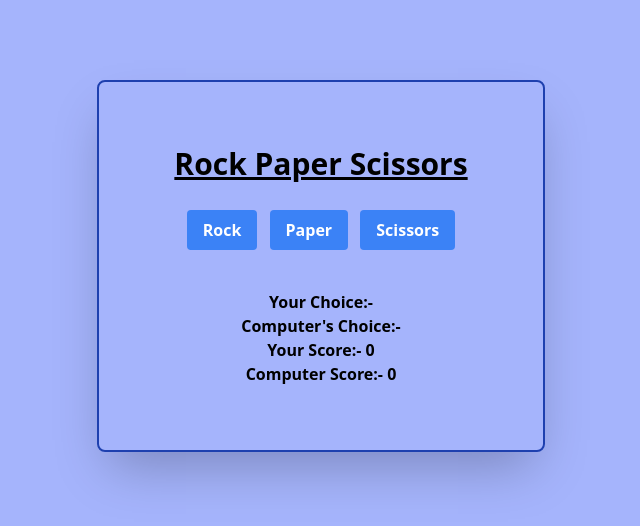
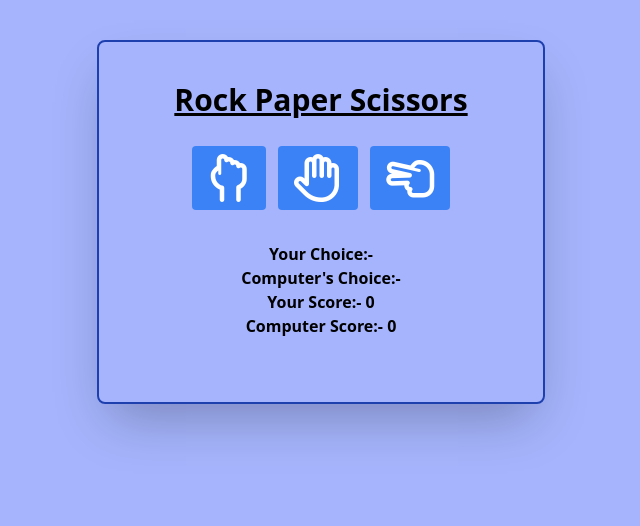
Before and after one commit to bulbul1434/Games, a plain HTML site: page Rock Paper Scissors/index.html in a window 1280 px wide. Shown: the whole page, without its empty margins (319-959 px from the left). Drawn offline with nearby package versions, Linux system fonts and the light colour scheme.

Commit message:
intials commit

```diff
--- a/Rock Paper Scissors/index.html
+++ b/Rock Paper Scissors/index.html
@@ -5,30 +5,33 @@
 	<title>Rock Paper Scissors</title>
 	<meta charset="UTF-8">
 	<meta name="viewport" content="width=device-width, initial-scale=1.0">
+	<link rel='stylesheet' href='https://cdnjs.cloudflare.com/ajax/libs/font-awesome/6.5.1/css/all.min.css'>
 	<link href="https://cdn.jsdelivr.net/npm/tailwindcss@2.2.19/dist/tailwind.min.css" rel="stylesheet">
 </head>
 
 <body class="bg-indigo-300">
 	<div class="game-container  border-blue-800 bg-transparent max-w-md mx-auto text-center
-	 rounded-lg shadow-2xl border-2 p-16 mt-20">
-		<h1 class="text-3xl font-semibold mb-7 underline">
+	 rounded-lg shadow-2xl border-2 p-10 mt-10">
+		<h1 class="text-3xl font-semibold mb-7 underline ">
 			Rock Paper Scissors
 		</h1>
 		<div class="button-container ">
-			<button class="btn bg-blue-500 text-white
-						font-semibold px-4 py-2 rounded mr-2" id="rock">
-				Rock
+			<button class="btn bg-blue-500 text-white  hover:bg-blue-800
+						font-semibold px-4 py-2 rounded mr-2 " id="rock">
+				<i class="far fa-hand-rock text-5xl "></i>
 			</button>
-			<button class="btn bg-blue-500 text-white
+			<button class="btn bg-blue-500 text-white hover:bg-blue-800
 						font-semibold px-4 py-2 rounded mr-2" id="paper">
-				Paper
+				<i class="far fa-hand-paper  text-5xl"></i>
+
 			</button>
-			<button class="btn bg-blue-500 text-white
+			<button class="btn bg-blue-500 text-white hover:bg-blue-800
 						font-semibold px-4 py-2 rounded" id="scissors">
-				Scissors
+				<i class="far fa-hand-scissors text-5xl"></i>
+
 			</button>
 		</div>
-		<div class="result-container  flex flex-col justify-center mt-10">
+		<div class="result-container  flex flex-col justify-center mt-8">
 			<p class="font-semibold ">
 				Your Choice:- <span id="playerChoice"></span>
 			</p>
@@ -40,11 +43,12 @@
 			</p>
 			<p class="font-semibold">
 				Computer Score:- <span id="computerScore">0</span>
-			</p>
-			<p class="result-text" id="result"></p>
+			</p> <br>
+			<p class="result-text" id="result" ></p>
 		</div>
 	</div>
 
-    <script src="script.js"></script>
+	<script src="script.js"></script>
 </body>
+
 </html>
--- a/Rock Paper Scissors/script.js
+++ b/Rock Paper Scissors/script.js
@@ -31,6 +31,7 @@ function playRound(playerChoice, computerChoice) {
     ) {
         playerScore++;
         return 'You win!';
+
     } else {
         computerScore++;
         return 'Computer wins!';
```
